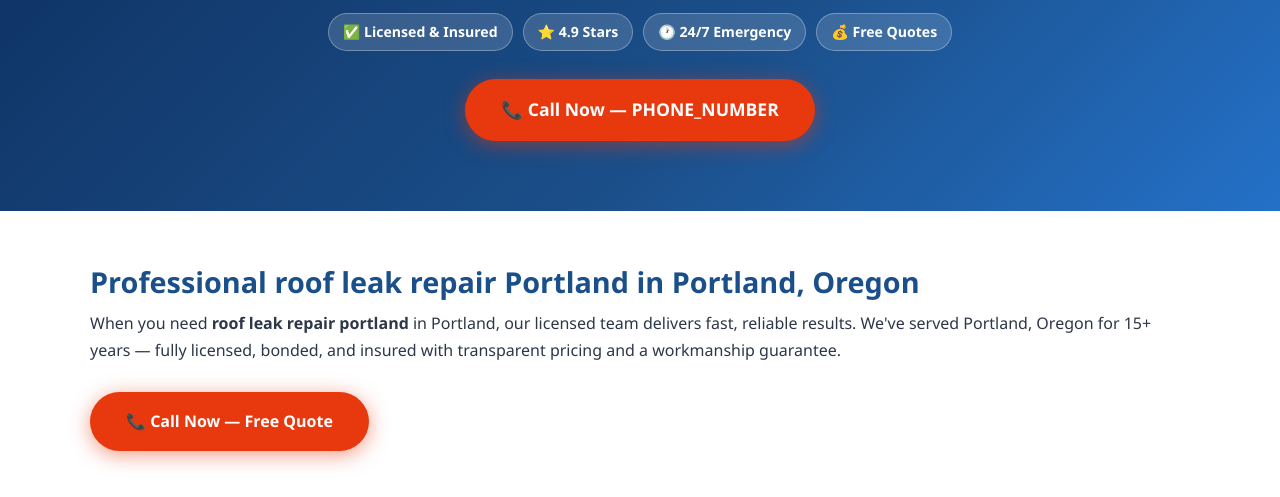
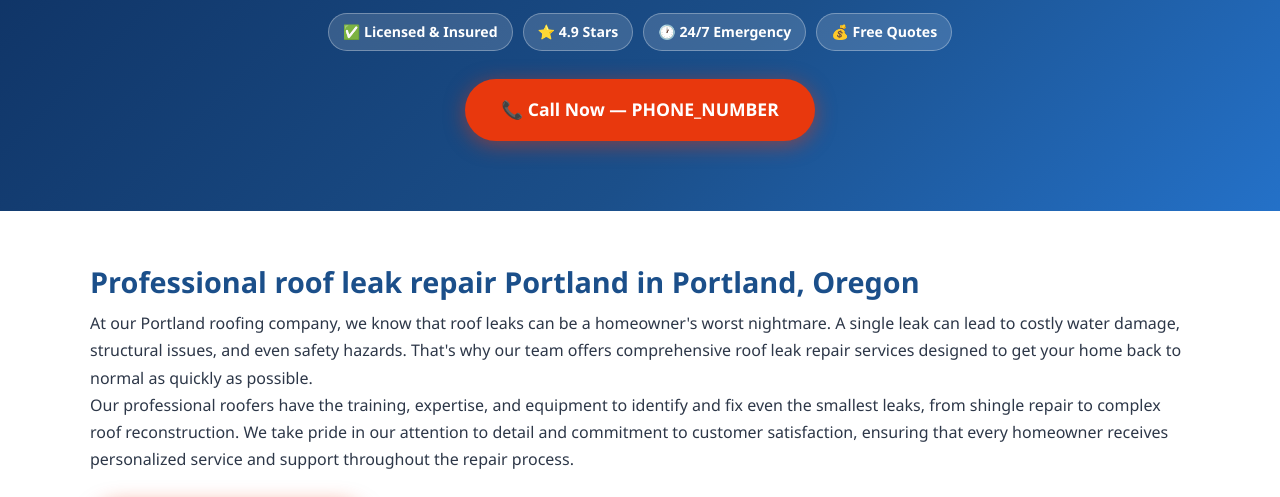
Before and after one commit to leadsmartaffiliate/roofing-company-portland-or, a plain HTML site: page roof-repair/index.html in a window 1280 px wide. Shown: the part 283-780 px from the top of the page. Drawn offline with Linux system fonts and the light colour scheme.

Commit message:
Update roof-repair/index.html

```diff
--- a/roof-repair/index.html
+++ b/roof-repair/index.html
@@ -170,7 +170,8 @@ footer{background:var(--dark);color:#c9d1e0;padding:40px 20px 20px}
 <section aria-labelledby="sub-intro-heading">
   <div class="section-inner">
     <h2 id="sub-intro-heading">Professional roof leak repair Portland in Portland, Oregon</h2>
-    <p>When you need <strong>roof leak repair portland</strong> in Portland, our licensed team delivers fast, reliable results. We've served Portland, Oregon for 15+ years — fully licensed, bonded, and insured with transparent pricing and a workmanship guarantee.</p>
+    <p>At our Portland roofing company, we know that roof leaks can be a homeowner's worst nightmare. A single leak can lead to costly water damage, structural issues, and even safety hazards. That's why our team offers comprehensive roof leak repair services designed to get your home back to normal as quickly as possible.</p>
+<p>Our professional roofers have the training, expertise, and equipment to identify and fix even the smallest leaks, from shingle repair to complex roof reconstruction. We take pride in our attention to detail and commitment to customer satisfaction, ensuring that every homeowner receives personalized service and support throughout the repair process.</p>
     <br>
     <a href="tel:PHONE_NUMBER" class="btn-call" style="font-size:1em"
        aria-label="Call now for roof leak repair Portland in Portland">📞 Call Now — Free Quote</a>
```
